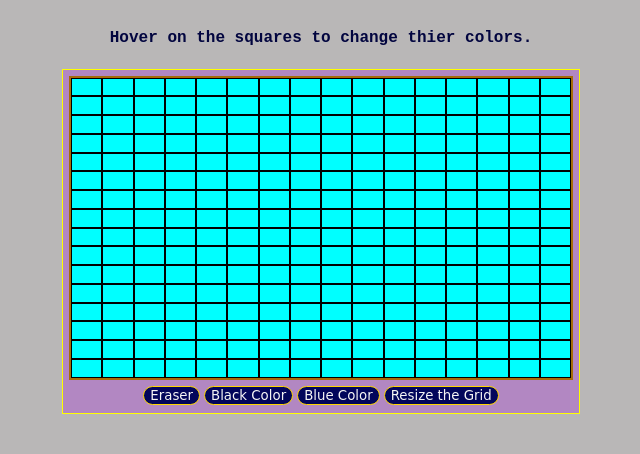
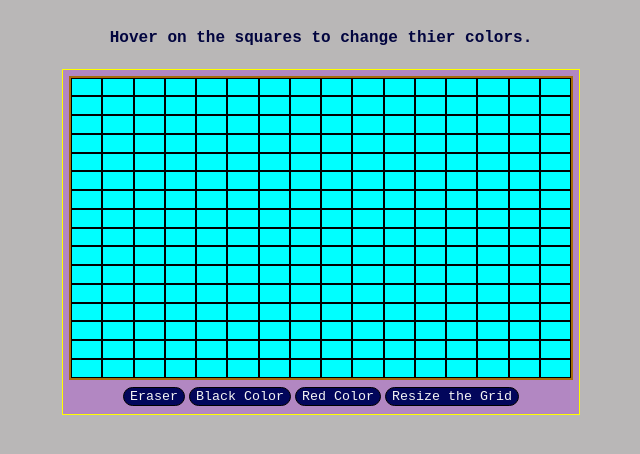
Before and after one commit to Girma3/Etch-a-Sketch, a plain HTML site: page index.html in a window 1280 px wide. Shown: the whole page, without its empty margins (319-959 px from the left). Drawn offline with Linux system fonts and the light colour scheme.

Commit message:
rename the red button

```diff
--- a/etch.css
+++ b/etch.css
@@ -42,17 +42,16 @@ h4{
 
 }
 .btns{
-
     color: whitesmoke;
     background-color: rgb(2, 6, 91);
-    border: solid 1px gold;
+    border: solid 1px black;
     border-radius: 10px;
-    font-family: Apple Chancery, cursive;
+    font-family: OCR A Std, monospace;
     transition: 0.5s;
+}
 
-
-}
 .btns:hover{
     background-color: rgb(102, 0, 128);
+    border: solid 2px gold;
     transform: scale(1.1);
 }
--- a/index.html
+++ b/index.html
@@ -18,10 +18,10 @@
 
                 <div class="container"></div>
                 <div class="optionsbtn">
-                    <button class="btns" id ="btn1">Eraser</button>
+                    <button class="btns" id ="btn1" >Eraser</button>
                     <button class="btns" id = "btn2">Black Color</button>
-                    <button class="btns" id = "btn3">Blue Color</button>
-                    <button class="btns" id = "btn4">Resize the Grid</button>
+                    <button class="btns" id = "btn3">Red Color</button>
+                    <button class="btns" id = "btn4" onclick="resize()">Resize the Grid</button>
                 </div>
         </div>
     </body>
```
